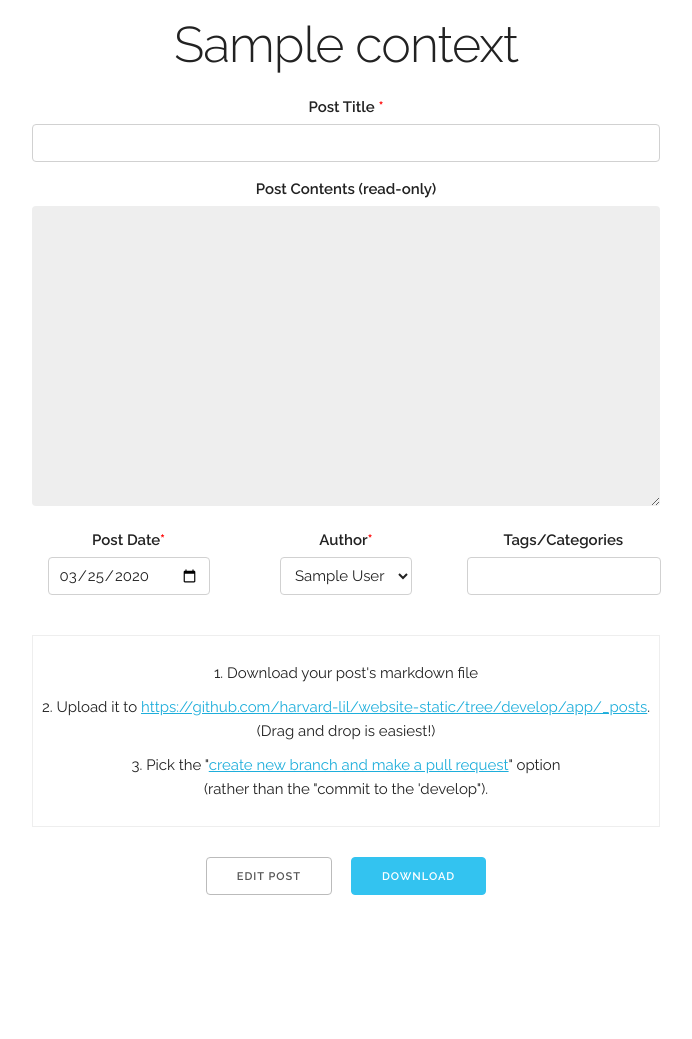
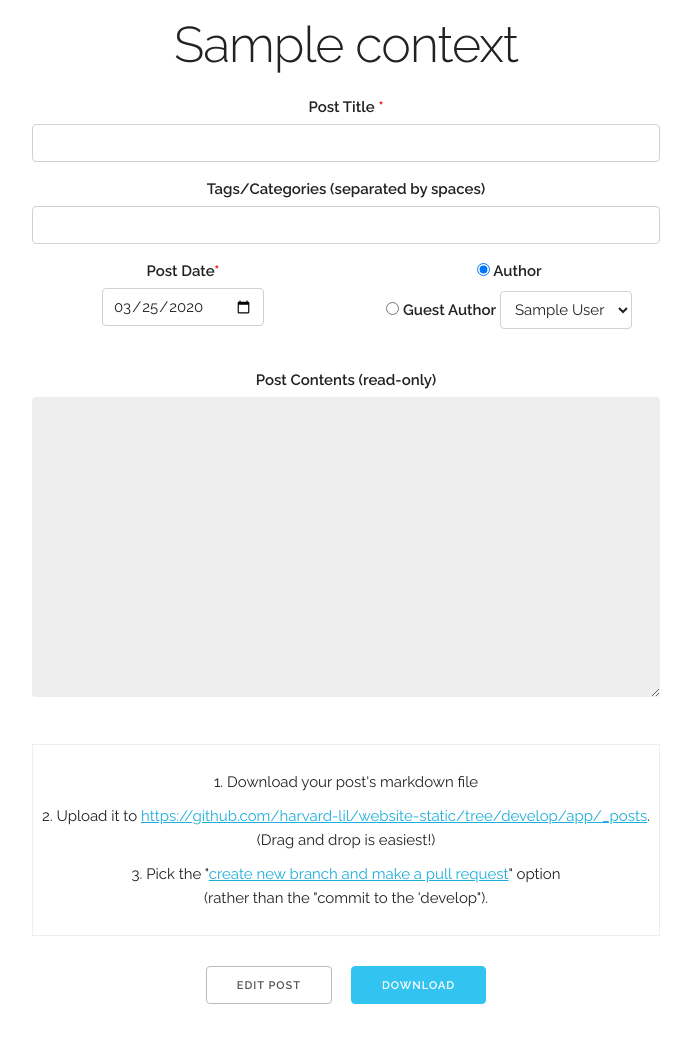
Before and after one commit to harvard-lil/lil-blog-generator, a Flask app: template templates/generator/download.html in a window 1280 px wide. Shown: the whole page, without its empty margins (294-986 px from the left). Before the commit the page ends 895 px from the top, so only its background shows below. Run offline with Flask 2, Linux system fonts and the light colour scheme; the template is opened without the code that fills it: most values are stand-ins (such as "Sample title", 1, 10 or a date in 2020); some libraries are stand-ins or nearby versions.

Commit message:
Add support for guest authors.

```diff
--- a/app.py
+++ b/app.py
@@ -101,12 +101,13 @@ def landing():
 @app.route('/download', methods=['POST'])
 @login_required
 def download():
+
     # assemble the yaml head matter
     head_matter = {'title': request.form['title']}
-    if request.form['author']:
+    if request.form['author-type'] == 'author':
         head_matter['author'] = request.form['author']
-    elif request.form['guest-author']:
-        head_matter['author'] = request.form['author']
+    else:
+        head_matter['guest-author'] = request.form['author']
     if request.form['tags']:
         head_matter['tags'] = request.form['tags'].split(' ')
     head_matter = dump(head_matter, sort_keys=False)
--- a/templates/generator/download.html
+++ b/templates/generator/download.html
@@ -2,10 +2,32 @@
 
 {% block content %}
   <form style="width: 65.3333333333%; margin:auto;" action="/download" method="post">
+
     <label class="required" for="title" required>
       Post Title
     </label>
     <input required name="title" id="title" type="text" class="u-full-width" value="{{request.form['title']}}">
+
+    <label for="tags">Tags/Categories (separated by spaces)</label>
+    <input name="tags" id="tags" type="text" class="u-full-width">
+
+    <div class="row">
+      <div class="six columns">
+        <label class="required" for="date">Post Date</label>
+        <input required name="date" id="date" type="date">
+      </div>
+      <div id="author-column" class="six columns">
+        <input checked="checked" type="radio" name="author-type" id="author" value="author">
+        <label for="author" style="display: inline;">Author</label><br>
+        <input type="radio" name="author-type" id="guest-author" value="guest-author">
+        <label for="guest-author" style="display: inline;">Guest Author</label>
+        <select required name="author" id="author-selector" aria-label="author selector">
+          {% for author in context['authors']%}<option value="{{author}}">{{author}}</option>{% endfor %}
+        </select>
+      </div>
+    </div>
+
+    <br>
 
     <label for="content">
       Post Contents (read-only)
@@ -13,22 +35,6 @@
     <textarea name="content" id="content" class="u-full-width" rows="12"
     style="height: auto; background-color: #eee; border: none;" readonly>{{request.form['content']}}</textarea>
 
-    <div class="row">
-      <div class="four columns">
-        <label class="required" for="date">Post Date</label>
-        <input required name="date" id="date" type="date">
-      </div>
-      <div class="four columns">
-        <label class="required" for="author">Author</label>
-        <select required name="author" id="author">
-        {% for author in context['authors']%}<option value="{{author}}">{{author}}</option>{% endfor %}
-        </select>
-      </div>
-      <div class="four columns">
-        <label for="tags">Tags/Categories</label>
-        <input name="tags" id="tags" type="text">
-      </div>
-    </div>
     <div style="margin-top: 25px; margin-bottom: 25px; border: 1px solid #eee; padding-top: 25px;">
      <ol>
        <li>Download your post's markdown file</li>
@@ -46,8 +52,33 @@
   <script>
     // Date picker defaults to today
     document.getElementById('date').valueAsDate = new Date();
+
+    // Toggle between author and guest author
+    var author_column = document.getElementById('author-column');
+    var author_select = document.getElementById('author-selector');
+    var guest_author = document.getElementById('guest-author');
+    var author = document.getElementById('author');
+    var guest_author_input = document.createElement('input');
+    guest_author_input.type = 'text';
+    guest_author_input.name = 'author';
+    guest_author_input.setAttribute('aria-label' , 'guest author name');
+    guest_author_input.style.display = 'block';
+    guest_author_input.style.margin = 'auto';
+    guest_author_input.required = true;
+
+    guest_author.onclick = function () {
+      author_select.remove();
+      author_column.appendChild(guest_author_input);
+    }
+
+    author.onclick = function () {
+      guest_author_input.remove();
+      author_column.appendChild(author_select);
+    }
+    // make sure author is selected on page load
+    author.click();
+
     // Author stored in local storage for better UX
-    var author_select = document.getElementById('author');
     var selectOption = author_select.options[author_select.selectedIndex];
     var lastSelected = localStorage.getItem('default-author');
     if(lastSelected) {
```
Also changed, not shown: templates/generator/post.md (+1 -2 lines).
